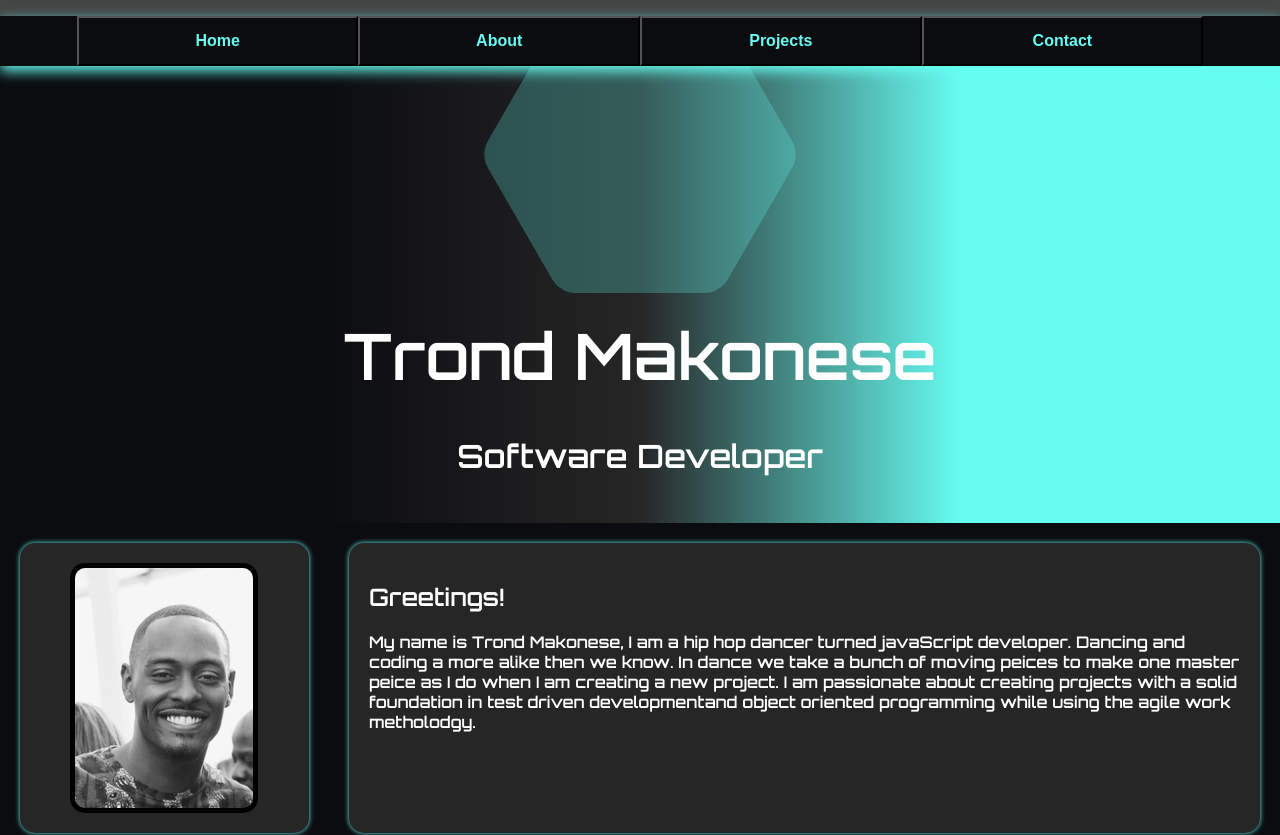
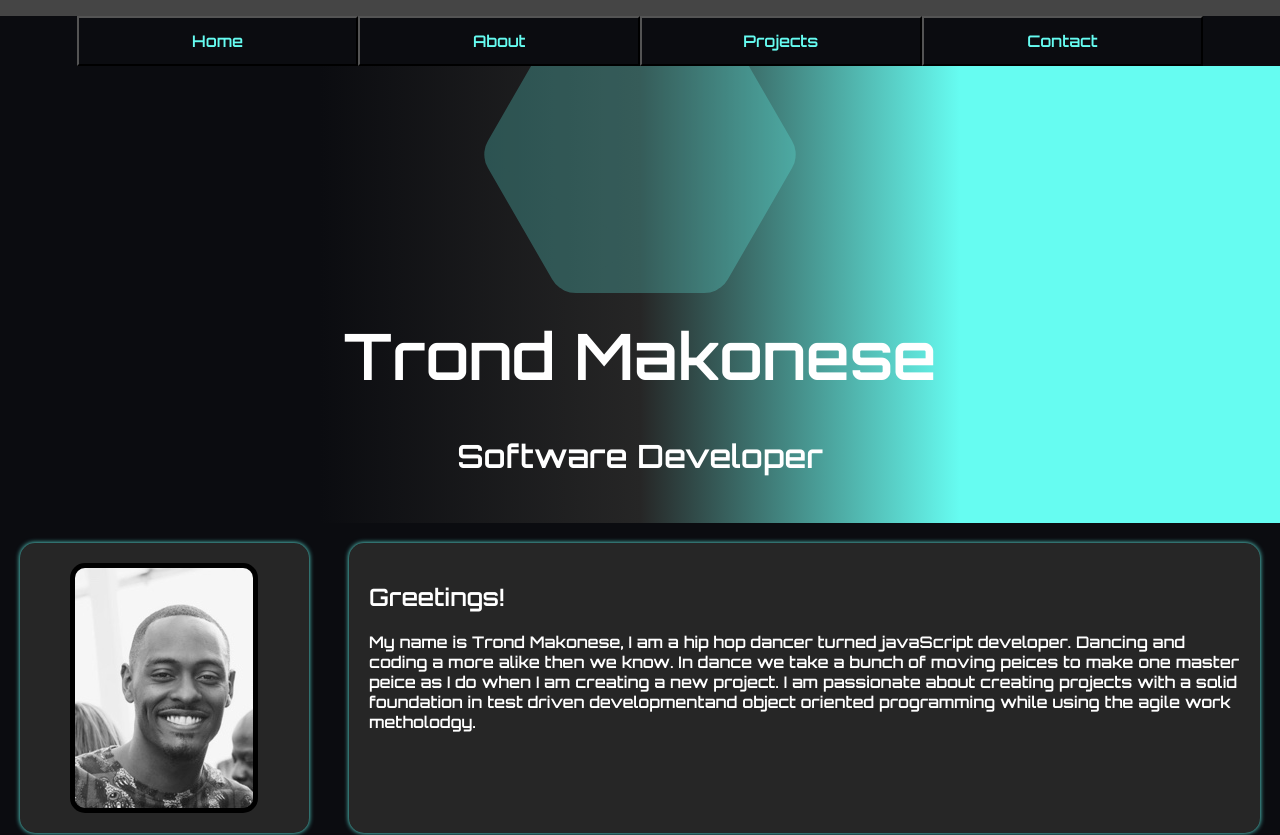
Before and after one commit to Trond240/Trond-s-Portfolio-Site, a React (Create React App) app: page / in a window 1280 px wide. Shown: the top 835 px of the page. Built offline with nearby package versions, Linux system fonts and the light colour scheme.

Commit message:
Update fonts and buttons.

```diff
--- a/src/navBar/navBar.css
+++ b/src/navBar/navBar.css
@@ -1,6 +1,5 @@
 .navBarButtons {
     background-color: #0B0C10;
-    box-shadow: 0 5px 13px 0 #66FCF1;
     display: flex;
     height: 50px;
     justify-content: center;
@@ -10,6 +9,7 @@
 }
 
 .navBar-buttons {
+    font-family: 'Orbitron', sans-serif;
     color: #66FCF1;
     font-size: 1em;
     background-color: #0B0C10;
```
